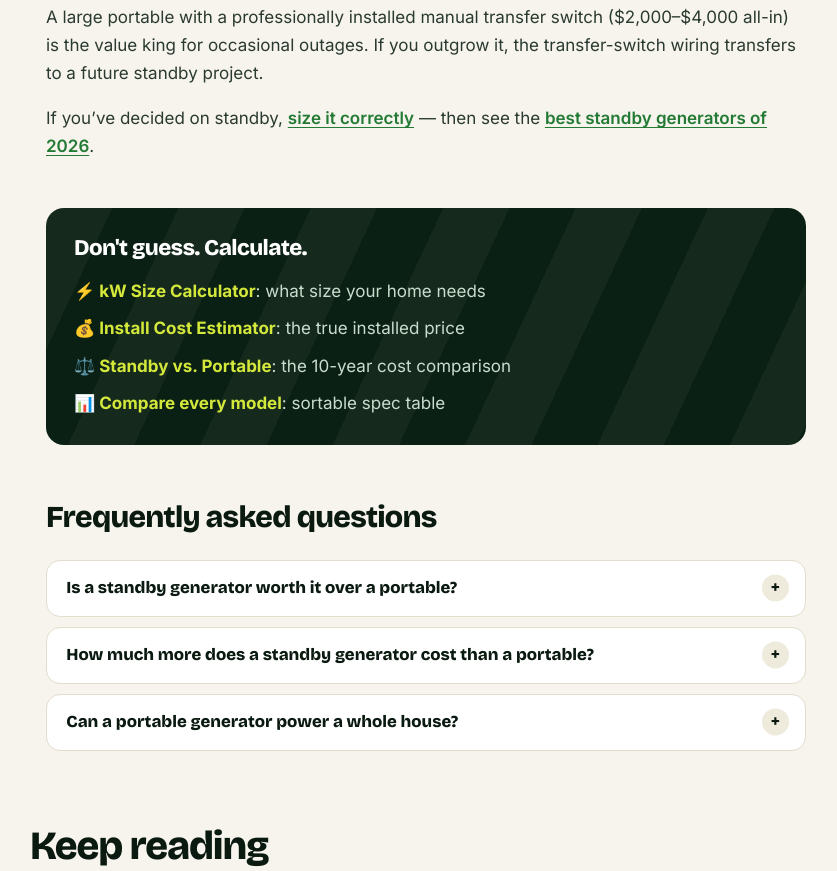
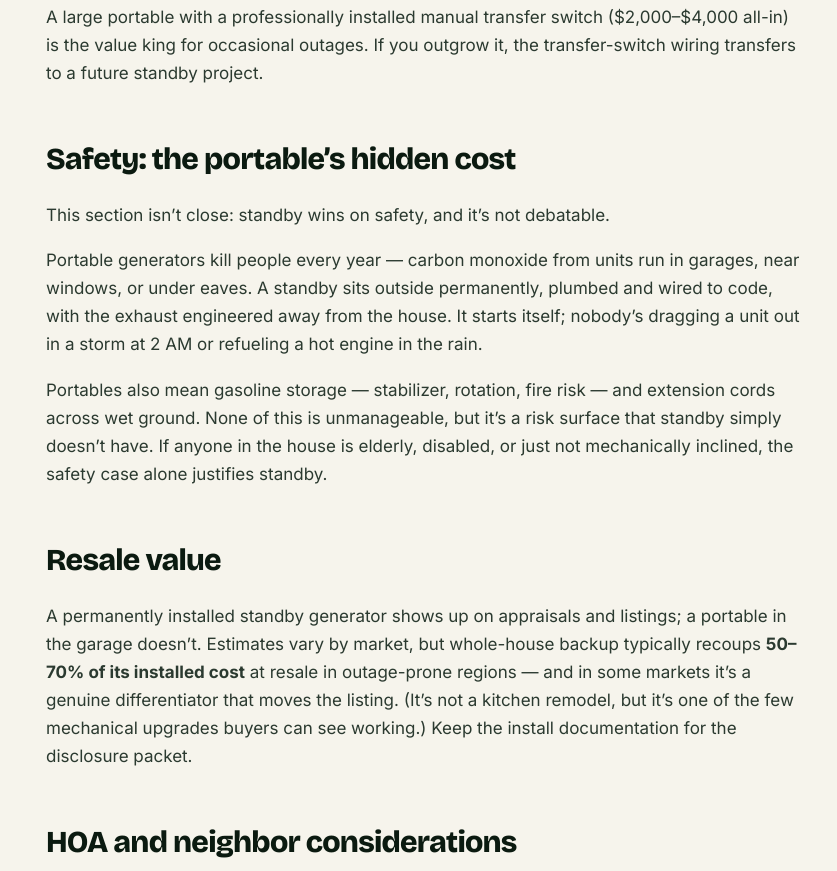
Before and after one commit to sagivo/standby-generator-guide, an Astro site: page /posts/standby-vs-portable-generator in a window 1280 px wide. Shown: the part 1929-2800 px from the top of the page, without its empty margins (30-867 px from the left). Built offline with nearby package versions, Linux system fonts and the light colour scheme; Astro itself is replaced by a stand-in of ours; no server answers; a web font is replaced by a local one.

Commit message:
Content engine: SEO tune-up + new articles (src/content/posts/standby-vs-portable-generator.md)

```diff
--- a/src/content/posts/standby-vs-portable-generator.md
+++ b/src/content/posts/standby-vs-portable-generator.md
@@ -49,4 +49,22 @@ Multi-day outages. Travel. A home office that can't go dark. Medical equipment.
 
 A large portable with a professionally installed manual transfer switch ($2,000–$4,000 all-in) is the value king for occasional outages. If you outgrow it, the transfer-switch wiring transfers to a future standby project.
 
+## Safety: the portable's hidden cost
+
+This section isn't close: standby wins on safety, and it's not debatable.
+
+Portable generators kill people every year — carbon monoxide from units run in garages, near windows, or under eaves. A standby sits outside permanently, plumbed and wired to code, with the exhaust engineered away from the house. It starts itself; nobody's dragging a unit out in a storm at 2 AM or refueling a hot engine in the rain.
+
+Portables also mean gasoline storage — stabilizer, rotation, fire risk — and extension cords across wet ground. None of this is unmanageable, but it's a risk surface that standby simply doesn't have. If anyone in the house is elderly, disabled, or just not mechanically inclined, the safety case alone justifies standby.
+
+## Resale value
+
+A permanently installed standby generator shows up on appraisals and listings; a portable in the garage doesn't. Estimates vary by market, but whole-house backup typically recoups **50–70% of its installed cost** at resale in outage-prone regions — and in some markets it's a genuine differentiator that moves the listing. (It's not a kitchen remodel, but it's one of the few mechanical upgrades buyers can see working.) Keep the install documentation for the disclosure packet.
+
+## HOA and neighbor considerations
+
+Standbys are permanent exterior equipment — which means HOA architectural review in many communities. Most HOAs approve them (they're quieter than portables and look like an AC condenser), but get written approval **before** the install, not after. Placement rules, screening requirements (fencing/landscaping), and noise limits are the usual conditions.
+
+Portables have the opposite problem: no approval needed, but running one for three days straight at 75 dB(A) will generate the neighbor complaints that standbys (62–69 dB(A), and automatic) mostly avoid. The [quietest standby picks](/posts/best-quiet-standby-generators/) exist precisely for this audience.
+
 If you've decided on standby, [size it correctly](/posts/standby-generator-sizing-guide/) — then see the [best standby generators of 2026](/posts/best-standby-generators-2026/).
```
